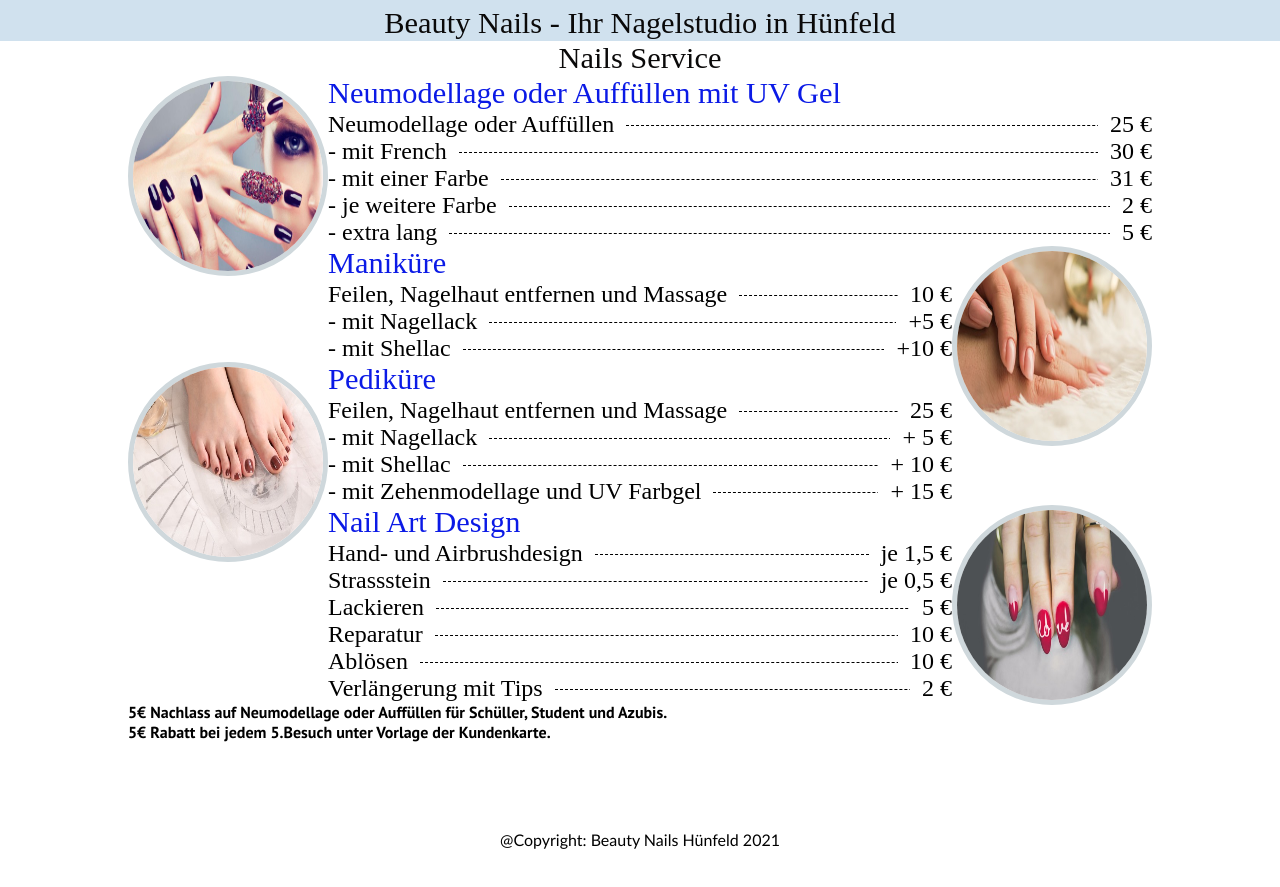
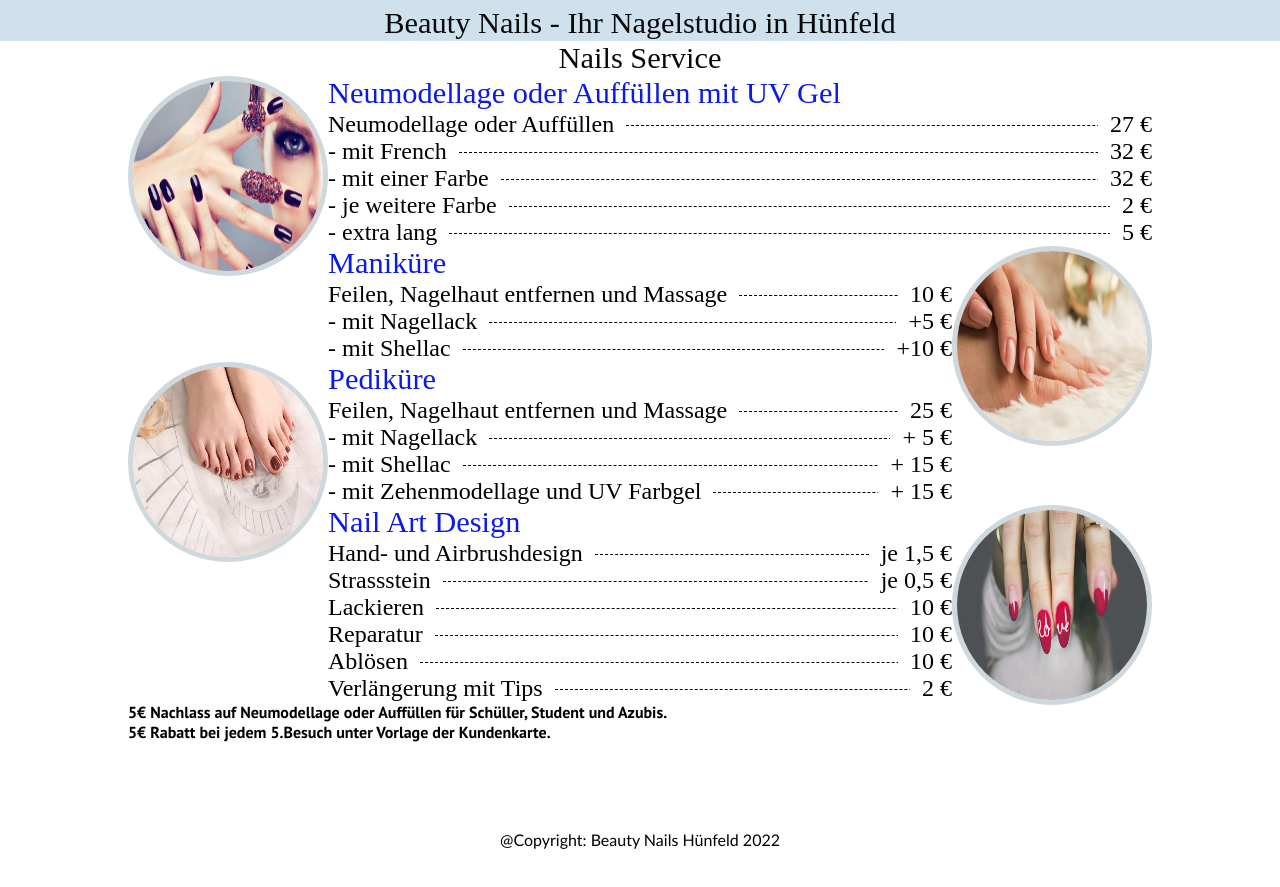
Before and after one commit to ngtruc/beautynails, a React (Create React App) app: page /services in a window 1280 px wide. Shown: the part 189-1076 px from the top of the page. Built offline with nearby package versions, Linux system fonts and the light colour scheme.

Commit message:
change preis

```diff
--- a/src/components/contact/Contact.js
+++ b/src/components/contact/Contact.js
@@ -12,7 +12,7 @@ function Contact() {
             <p className="header2">Beauty Nails - Ihr Nagelstudio in Hünfeld</p>
             <p className="header-address">Die Adresse: </p>
 
-                <p className="address-text">Unseres Laden befindet siche direkt in der Innerstadt Hünfeld</p>
+                <p className="address-text">Unseres Laden befindet sich direkt in der Innerstadt Hünfeld</p>
                 <p className="address-text">Mittelstraße 2</p>
                 <p className="address-text">36088 Hünfeld</p>
 
--- a/src/components/foots/Footer.js
+++ b/src/components/foots/Footer.js
@@ -7,7 +7,7 @@ function Footer() {
     <div className='footer-container'>
       <section className='footer-subscription'>
         <p className='website-rights'>
-          @Copyright: Beauty Nails Hünfeld 2021
+          @Copyright: Beauty Nails Hünfeld 2022
         </p>
       </section>
 
--- a/src/components/services/PreisList.js
+++ b/src/components/services/PreisList.js
@@ -22,15 +22,15 @@ function PreisList(props) {
                     </li>
                     <li>
                       <span>Neumodellage oder Auffüllen</span>
-                      <span>25 €</span>
+                      <span>27 €</span>
                     </li>
                     <li>
                       <span>- mit French</span>
-                      <span>30 €</span>
+                      <span>32 €</span>
                     </li>
                     <li>
                       <span>- mit einer Farbe</span>
-                      <span>31 €</span>
+                      <span>32 €</span>
                     </li>
                     <li>
                       <span>- je weitere Farbe</span>
@@ -78,7 +78,7 @@ function PreisList(props) {
                     </li>
                     <li>
                       <span>- mit Shellac</span>
-                      <span>+ 10 €</span>
+                      <span>+ 15 €</span>
                     </li>
                     <li>
                       <span>- mit Zehenmodellage und UV Farbgel</span>
@@ -103,7 +103,7 @@ function PreisList(props) {
                     </li>
                     <li>
                       <span>Lackieren</span>
-                      <span>5 €</span>
+                      <span>10 €</span>
                     </li>
                     <li>
                       <span>Reparatur</span>
```
